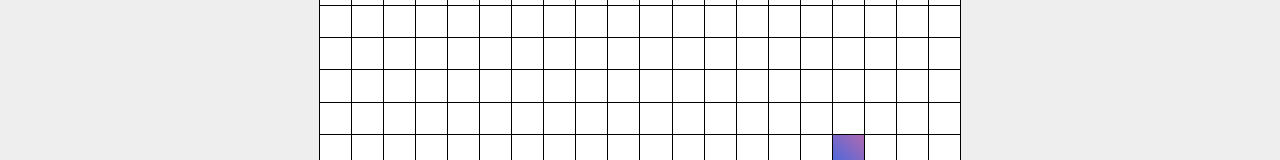
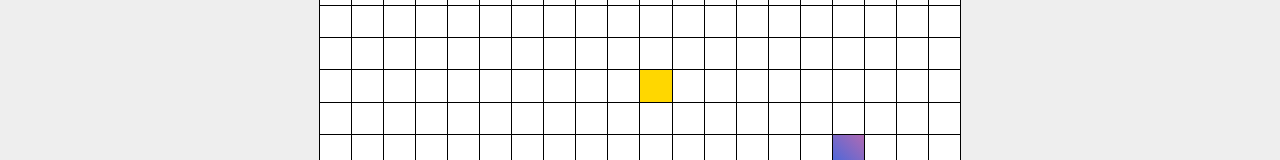
Before and after one commit to sonali2425singh-byte/GitStartedWithUs, a plain HTML site: page index.html in a window 1280 px wide. Shown: the part 443-603 px from the top of the page. Drawn offline with Linux system fonts and the light colour scheme.

Commit message:
271_anilkr

```diff
--- a/style.css
+++ b/style.css
@@ -132,6 +132,9 @@ a {
 #pixel-art-container .cell:nth-child(18) {
     background-color: gold;
 }
+#pixel-art-container .cell:nth-child(271) {
+  background-color: gold;
+}
 /* test */
 /* Add more colors for other cells as needed */
 /* add */
```
